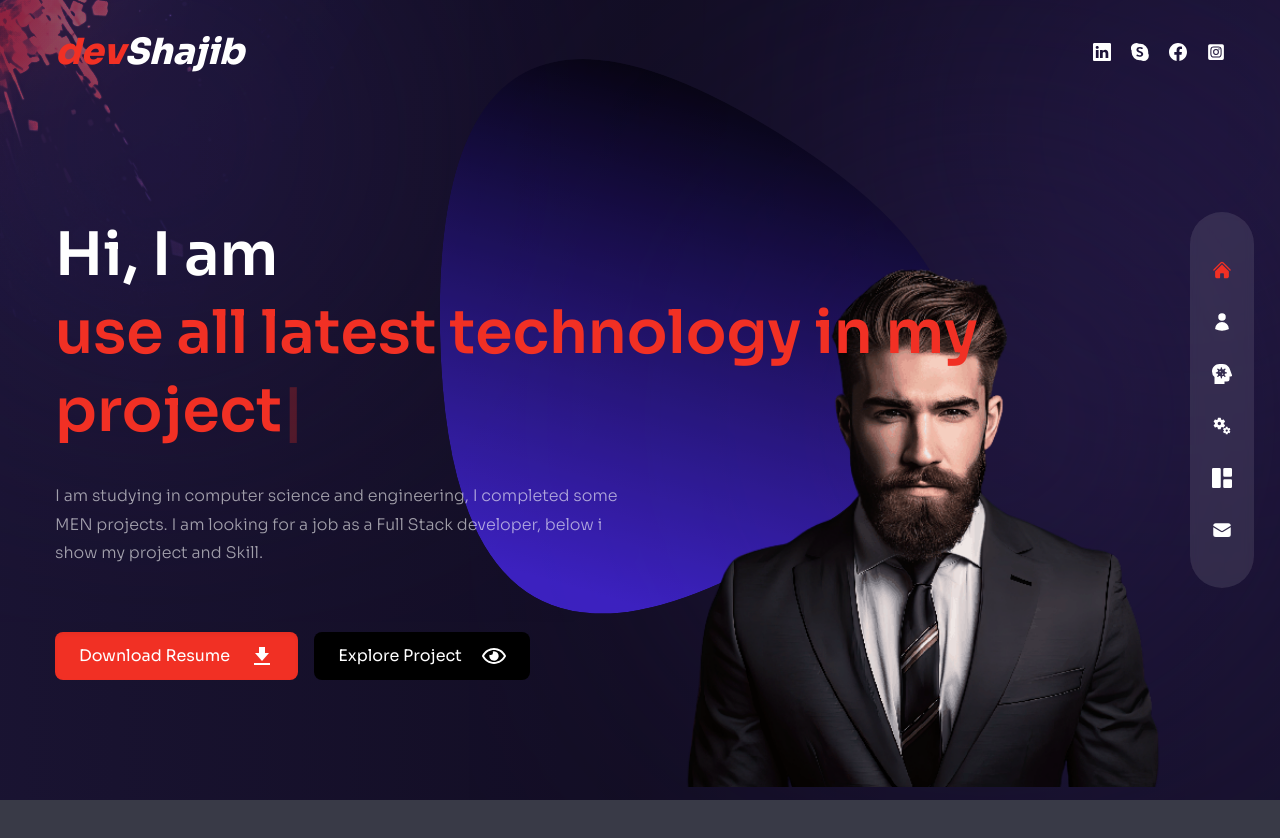
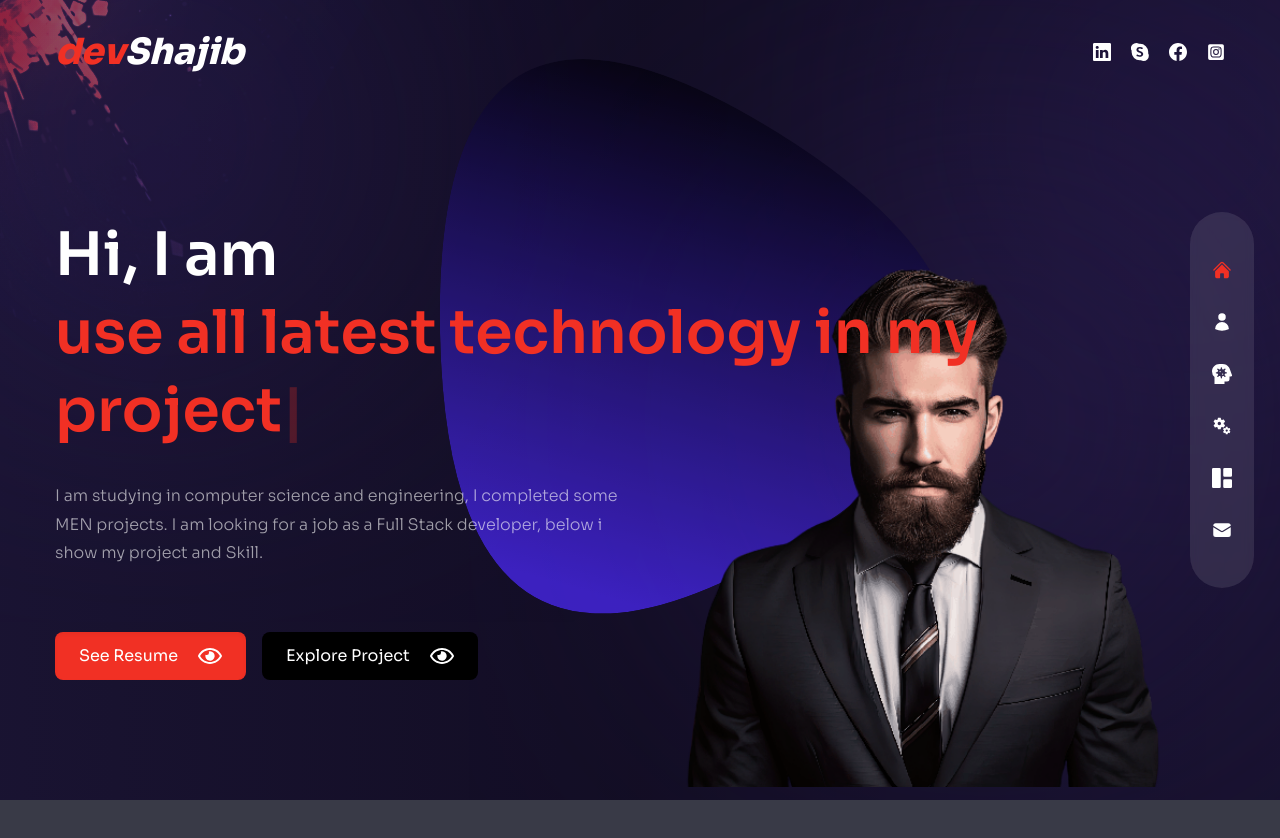
Before and after one commit to developer-shajib/portfolio, a Next.js app: page / in a window 1280 px wide. Shown: the top 838 px of the page. Built offline with nearby package versions, Linux system fonts and the light colour scheme.

Commit message:
update resume button

```diff
--- a/components/HomeBtn.js
+++ b/components/HomeBtn.js
@@ -7,9 +7,9 @@ const HomeBtn = () => {
     <div className='flex gap-4 z-10'>
       <Link
         target='_blank'
-        href={'https://drive.google.com/file/d/1B_LCAPc44vpMqOCkfJ-6ToVXFO1v8SCp/view?usp=sharing'}
+        href={'https://drive.google.com/drive/folders/15eix6GanmpJmBCkGZbnJ9NFx-vhWerTS?usp=drive_link'}
         className='flex gap-5 items-center justify-center px-6 py-3 rounded-lg bg-red text-base text-white shadow-inner hover:shadow-2xl'>
-        Download Resume <BiSolidDownload className='text-2xl' />
+        See Resume <FaRegEye className='text-2xl' />
       </Link>
       <Link
         href={'/project'}
```
